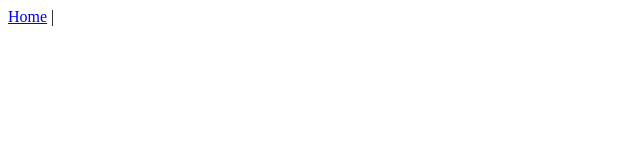
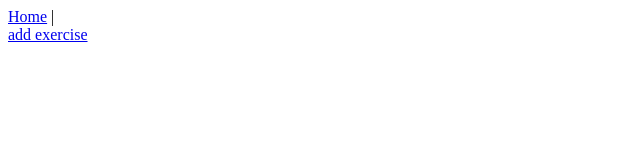
Before and after one commit to griffineast/Workout-Builder, a Vue app in the folder capstone/vue/: page /exercise in a window 1280 px wide. Shown: the top 160 px of the page, without its empty margins (0-640 px from the left). Built offline with nearby package versions, Linux system fonts and the light colour scheme.

Commit message:
vue changes

```diff
--- /dev/null
+++ b/capstone/vue/src/components/AddExercise.vue
@@ -0,0 +1,17 @@
+<template>
+  <div class="add-exercise">
+       <router-link v-bind:to="{name:'Exercise'}">
+          add exercise
+      </router-link>
+      </div>
+</template>
+
+<script>
+export default {
+
+}
+</script>
+
+<style>
+
+</style>
--- /dev/null
+++ b/capstone/vue/src/components/GoToExercise.vue
@@ -0,0 +1,17 @@
+<template>
+  <div class="go-to-exercise">
+       <router-link v-bind:to="{name:'Exercise'}">
+          add exercise
+      </router-link>
+      </div>
+</template>
+
+<script>
+export default {
+
+}
+</script>
+
+<style>
+
+</style>
--- a/capstone/vue/src/router/index.js
+++ b/capstone/vue/src/router/index.js
@@ -5,6 +5,7 @@ import Login from '../views/Login.vue'
 import Logout from '../views/Logout.vue'
 import Register from '../views/Register.vue'
 import store from '../store/index'
+import Exercise from '../views/Exercise.vue'
 
 Vue.use(Router)
 
@@ -52,6 +53,14 @@ const router = new Router({
       meta: {
         requiresAuth: false
       }
+    },
+    {
+      path: "/exercise",
+      name: "Exercise",
+      component: Exercise,
+      meta: {
+        requiresAuth: false
+      }
     }
   ]
 })
--- /dev/null
+++ b/capstone/vue/src/views/Exercise.vue
@@ -0,0 +1,22 @@
+<template>
+  <div>
+
+    <add-exercise/>
+
+      </div>
+</template>
+
+<script>
+import AddExercise from '../components/AddExercise.vue';
+export default {
+  name: 'Exercise',
+  components: {
+    AddExercise
+  }
+
+}
+</script>
+
+<style>
+
+</style>
--- a/capstone/vue/src/views/Home.vue
+++ b/capstone/vue/src/views/Home.vue
@@ -2,11 +2,17 @@
   <div class="home">
     <h1>Home</h1>
     <p>You must be authenticated to see this</p>
+    <go-to-exercise/>
   </div>
 </template>
 
 <script>
+import GoToExercise from '../components/GoToExercise.vue';
 export default {
-  name: "home"
-};
+  name: "Home",
+  components: {
+    GoToExercise
+  }
+}
+
 </script>
```
